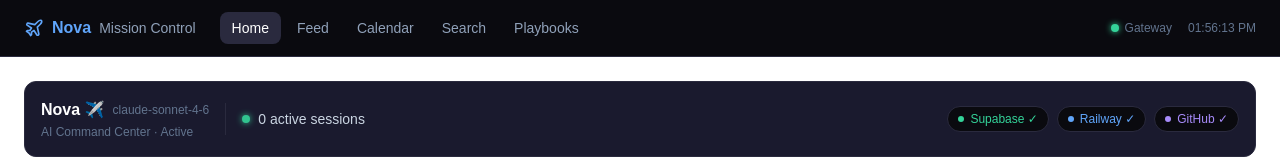
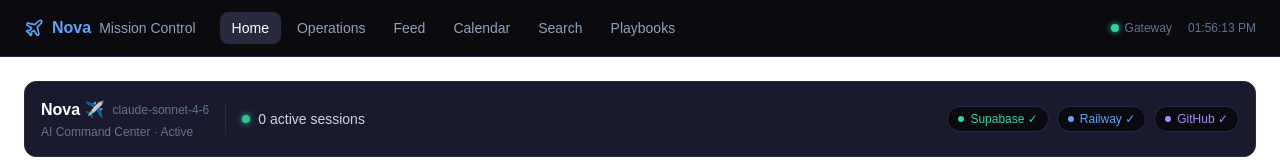
Before and after one commit to ryanrgomez88-glitch/nova-mission-control, a Next.js app: page / in a window 1280 px wide. Shown: the top 160 px of the page. Built offline with nearby package versions, Linux system fonts and the light colour scheme; no server answers; the database is empty.

Commit message:
feat: add Operations link to nav

```diff
--- a/src/components/Nav.tsx
+++ b/src/components/Nav.tsx
@@ -2,7 +2,7 @@
 import Link from 'next/link'
 import { usePathname } from 'next/navigation'
 import { useEffect, useState } from 'react'
-import { Plane, Calendar, Search, Activity, BookOpen } from 'lucide-react'
+import { Plane, Calendar, Search, Activity, BookOpen, Briefcase } from 'lucide-react'
 
 export default function Nav() {
   const pathname = usePathname()
@@ -35,6 +35,7 @@ export default function Nav() {
 
   const links = [
     { href: '/', label: 'Home', icon: Activity },
+    { href: '/operations', label: 'Operations', icon: Briefcase },
     { href: '/feed', label: 'Feed', icon: Activity },
     { href: '/calendar', label: 'Calendar', icon: Calendar },
     { href: '/search', label: 'Search', icon: Search },
```
